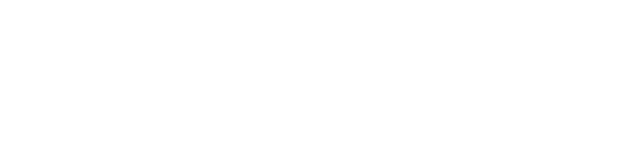
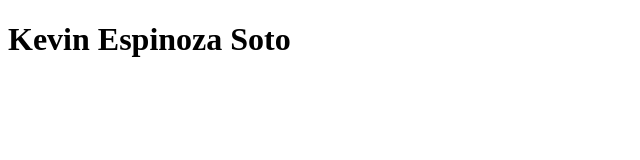
Before and after one commit to KevinEspinoza22/Epe1_kevinE, a plain HTML site: page index.html in a window 1280 px wide. Shown: the whole page, without its empty margins (0-640 px from the left). Drawn offline with Linux system fonts and the light colour scheme.

Commit message:
version 2

```diff
--- a/index.html
+++ b/index.html
@@ -6,6 +6,6 @@
     <title>Epe1 kevin</title>
 </head>
 <body>
-
+    <h1>Kevin Espinoza Soto</h1>
 </body>
 </html>
```
